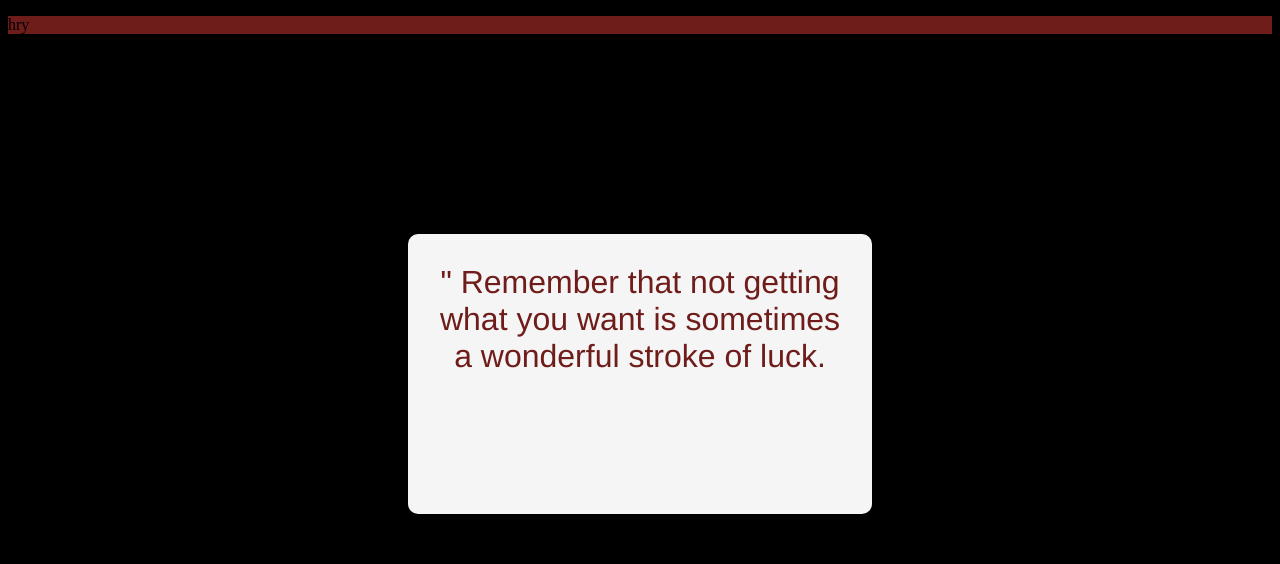
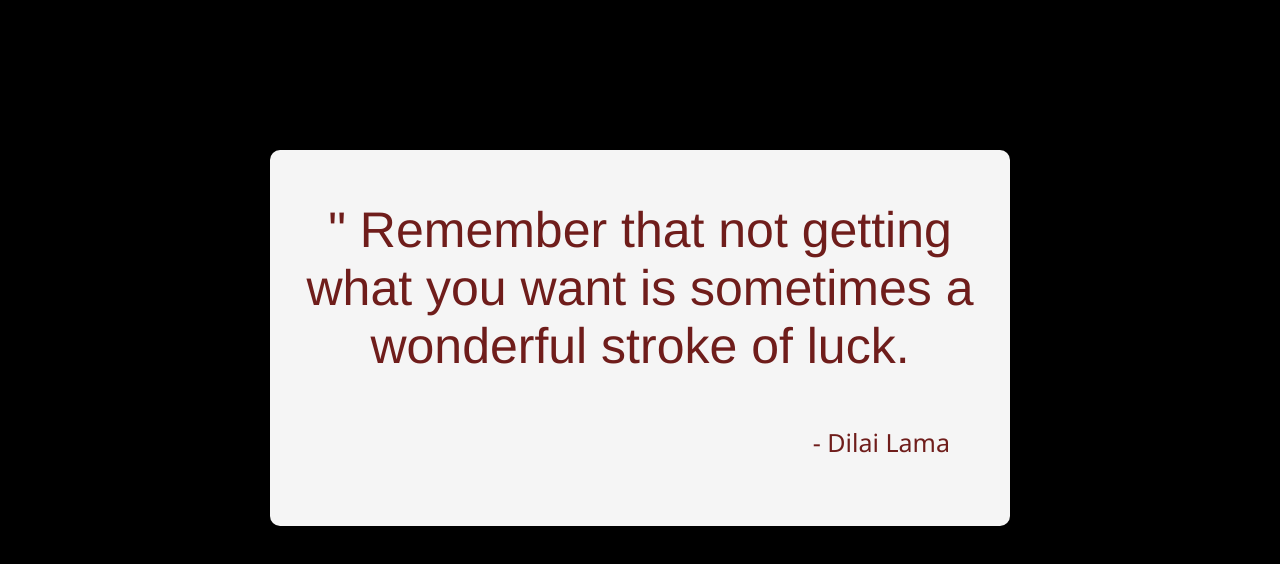
Before and after one commit to waithakan/quote-machine, a plain HTML site: page index.html in a window 1280 px wide. Drawn offline with Linux system fonts and the light colour scheme.

```diff
--- a/index.html
+++ b/index.html
@@ -8,9 +8,11 @@
     <title>Qoute of the day</title>
 </head>
 <body>
-    <div id="merge">
-    <p class="first">hry</p>
-    <p class="second">" Remember that not getting what you want is sometimes a wonderful stroke of luck.</p>
-    </div>
+    <div class="p1">
+    <p>" Remember that not getting what you want is sometimes a wonderful stroke of luck.</p>
+    <p  id="second">- Dilai Lama</p>
+</div>
+
+    <p class="p2"></p>>By Waithaka</p>
 </body>
 </html>
--- a/styles.css
+++ b/styles.css
@@ -1,18 +1,27 @@
 body {
 background-color: black;}
-.first {
-    background-color:#6f1d1b;
-}
-.second {
+
+.p1 {
     color:#6f1d1b;
     background-color:whitesmoke;
     text-align: center;
-    margin-top: 200px;
-    margin-right: 400px;
-    margin-left: 400px;
-    height: 250px;
-    font-size: xx-large;
-    padding: 30px 20px 0 20px;
+    margin: auto;
+    margin-top: 150px;
+    height: 375px;
+    font-size: 50px;
+    padding: 1px 20px 0 20px;
     border-radius: 10px;
     font-family:'Franklin Gothic Medium', 'Arial Narrow', Arial, sans-serif;
+    width: 700px;
 }
+.p2{
+    color: #6f1d1b;
+    text-align:center;
+}
+#second {
+    color: #6f1d1b;
+    font-size: 25px;
+    font-family: 'Segoe UI', Tahoma, Geneva, Verdana, sans-serif;
+    text-align: end;
+    margin-right: 40px;
+}
```
Also changed, not shown: images/facebook.png (added), images/twitter.png (added).
